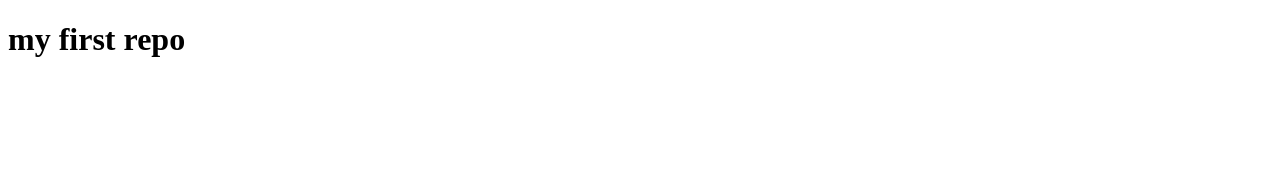
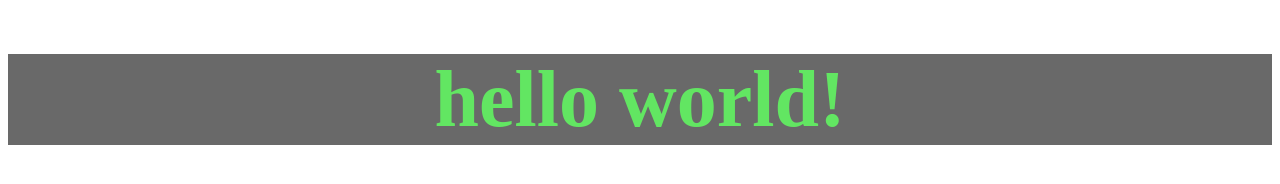
Before and after one commit to SunjidaAkter/my_first_repo, a plain HTML site: page index.html in a window 1280 px wide. Drawn offline with Linux system fonts and the light colour scheme.

Commit message:
style added

```diff
--- a/index.html
+++ b/index.html
@@ -5,8 +5,16 @@
     <meta http-equiv="X-UA-Compatible" content="IE=edge">
     <meta name="viewport" content="width=device-width, initial-scale=1.0">
     <title>my first GITHUB REPO</title>
+    <style type="text/css">
+		.design{
+			color: rgb(98, 230, 98);
+			background-color: dimgray;
+			text-align: center;
+			font-size: 500%;
+		}
+	</style>
 </head>
 <body>
-    <h1>my first repo</h1>
+	<h1 class="design">hello world!</h1>
 </body>
 </html>
```
